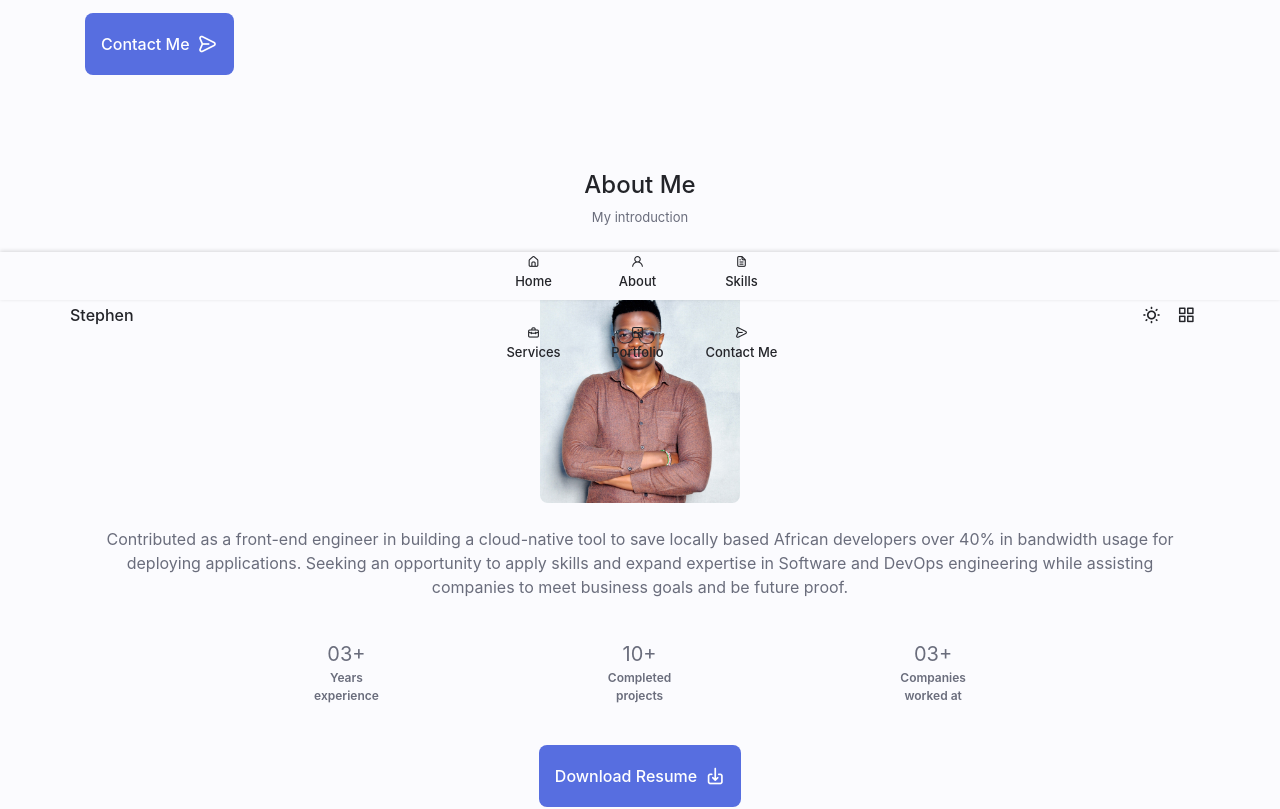
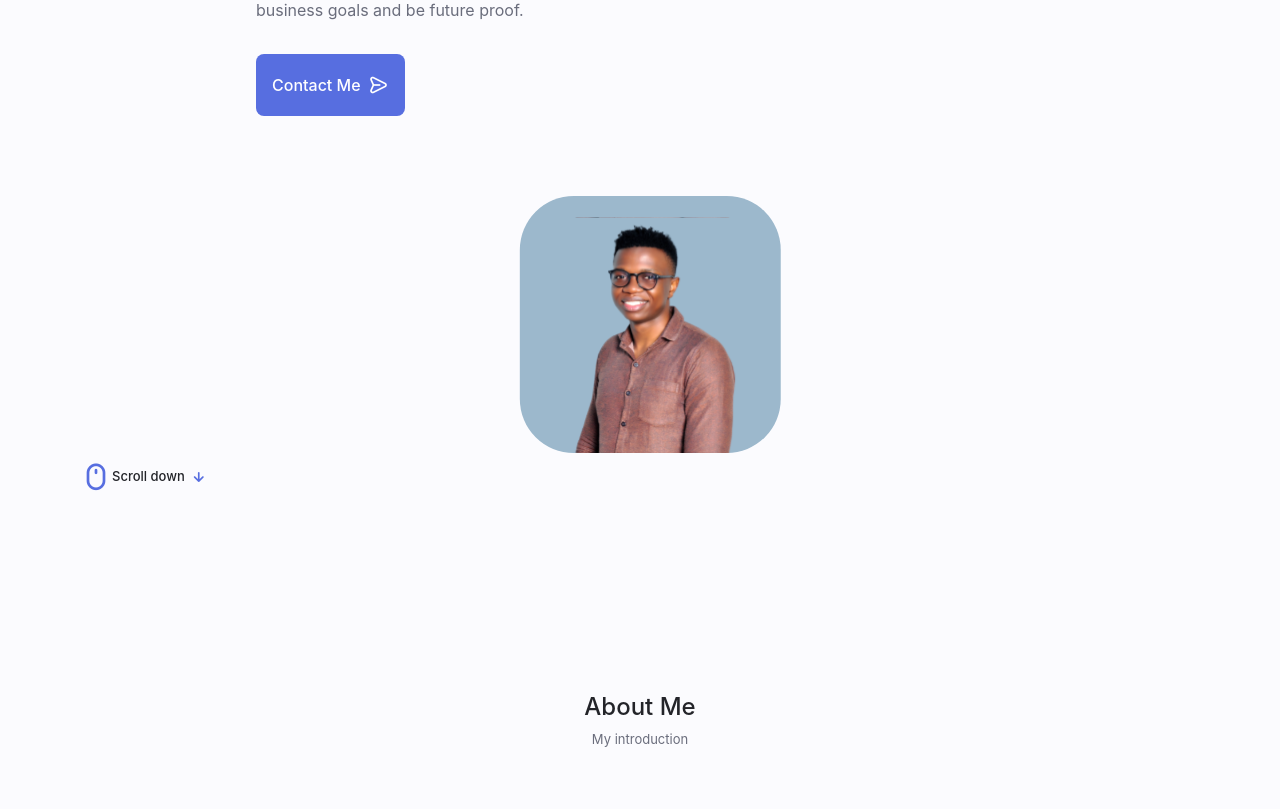
Before and after one commit to StephenAraka/portfolio, a React (Create React App) app: page / in a window 1280 px wide. Shown: the part 500-1309 px from the top of the page. Built offline with nearby package versions, Linux system fonts and the light colour scheme; some icons are missing.

Commit message:
add media queries

```diff
--- a/src/App.js
+++ b/src/App.js
@@ -18,7 +18,7 @@ function App() {
   }, [y]);
 
   return (
-    <div className={`wrapper ${isDarkTheme && 'dark-theme'}`}>
+    <div className={`wrapper${isDarkTheme ? ' dark-theme' : ''}`}>
       <Header isDark={isDarkTheme} changeTheme={() => setIsDarkTheme(!isDarkTheme)} />
       <Main />
       <Footer />
--- a/src/components/main.jsx
+++ b/src/components/main.jsx
@@ -22,7 +22,7 @@ const Main = () => {
     <main className="main">
       {/* <!--==================== HOME ====================--> */}
       <section className="home section" id="home">
-        <div className="home__container container grid">
+        <div className="home__container containerx grid">
           <div className="home__social">
             <a href="https://www.linkedin.com/in/stephen-araka" target="_blank" className="home__social-icon">
               <i className="uil uil-linkedin-alt"></i>
@@ -65,7 +65,7 @@ const Main = () => {
         <h2 className="section__title">About Me</h2>
         <span className="section__subtitle">My introduction</span>
 
-        <div className="about__container container grid">
+        <div className="about__container containerx grid">
           <img src={aboutImg} alt="about" className="about__img" />
 
           <div className="about__data">
@@ -104,7 +104,7 @@ const Main = () => {
         <h2 className="section__title">Skills</h2>
         <span className="section__subtitle">My technical level</span>
 
-        <div className="skills__container container grid">
+        <div className="skills__container containerx grid">
           <div>
 
             {/* === SKILLS 1 === */}
@@ -404,7 +404,7 @@ const Main = () => {
         <h2 className="section__title">Services</h2>
         <span className="section__subtitle">What I offer</span>
 
-        <div className="services__container container grid">
+        <div className="services__container containerx grid">
           {/* === SERVICES 1 === */}
           <div className="services__content">
             <div>
@@ -644,7 +644,7 @@ const Main = () => {
             </div>
 
             <a
-              class="carousel-control-prev"
+              class="carousel-control-prev swiper-button-prev"
               href="#carouselExampleControls"
               role="button"
               data-slide="prev"
@@ -660,7 +660,7 @@ const Main = () => {
               <span class="sr-only">Previous</span>
             </a>
             <a
-              class="carousel-control-next"
+              class="carousel-control-next swiper-button-next"
               href="#carouselExampleControls"
               role="button"
               data-slide="next"
@@ -707,7 +707,7 @@ const Main = () => {
       <section className="contact section" id="contact">
         <h2 className="section__title">Contact Me</h2>
         <span className="section__subtitle">Get In Touch</span>
-        <div className="contact__container container grid">
+        <div className="contact__container containerx grid">
           <div>
             <div className="contact__information">
               <i className="uil uil-phone contact__icon"></i>
@@ -744,6 +744,7 @@ const Main = () => {
                 <label htmlFor="" className="contact__label">Email</label>
                 <input type="email" className="contact__input" />
               </div>
+            </div>
             <div className="contact__content">
               <label htmlFor="" className="contact__label">Message</label>
               <textarea name="" id="" cols="0" rows="7" className="contact__input" />
@@ -754,7 +755,6 @@ const Main = () => {
                 Send Message <i className="uil uil-message button__icon"></i>
               </a>
             </div>
-            </div>
           </form>
         </div>
       </section>
--- a/src/index.css
+++ b/src/index.css
@@ -2,6 +2,11 @@
 @import url("https://fonts.googleapis.com/css2?family=Poppins:wght@400;500;600&display=swap");
 
 /*==================== VARIABLES CSS ====================*/
+
+
+html {
+  width: 100vw !important;
+}
 
 .wrapper {
   --header-height: 3rem;
@@ -178,7 +183,7 @@ img {
 }
 
 /*==================== LAYOUT ====================*/
-.container {
+.containerx{
   max-width: 768px;
   margin-left: var(--mb-1-5);
   margin-right: var(--mb-1-5);
@@ -1002,9 +1007,296 @@ img {
 
 /*==================== MEDIA QUERIES ====================*/
 /* For small devices */
+@media screen and (max-width: 350px) {
+  .containerx{
+    margin-left: var(--mb-1);
+    margin-right: var(--mb-1);
+  }
+
+  .nav__menu {
+    padding: 2rem .25rem 4rem;
+  }
+
+  .nav__list {
+    column-gap: 0;
+  }
+
+  .home__content {
+    grid-template-columns: .25fr 3fr;
+  }
+
+  .home__blob {
+    width: 180px;
+  }
+
+  .skills__title {
+    font-size: var(--normal-font-size);
+  }
+
+  .qualification__data {
+    gap: .5rem;
+  }
+
+  .services__container {
+    grid-template-columns: max-content;
+    justify-content: center;
+  }
+
+  .services__content {
+    padding-right: 3.5rem;
+  }
+
+  .services__modal {
+    padding: 0 .5rem;
+  }
+
+  .project__img {
+    width: 200px;
+  }
+}
 
 
 /* For medium devices */
+@media screen and (min-width: 568px) {
+  .home__content {
+    grid-template-columns: max-content 1fr 1fr;
+  }
 
+  .home__data {
+    grid-column: initial;
+  }
+
+  .home__img {
+    order: 1;
+    justify-self: center;
+  }
+
+  .about__container,
+  .skills__container,
+  .portfolio__content,
+  .project__container,
+  .contact__container,
+  .footer__container {
+    grid-template-columns: repeat(2, 1fr);
+  }
+
+  .qualification__sections {
+    display: grid;
+    grid-template-columns: .6fr;
+    justify-content: center;
+  }
+}
+
+@media screen and (min-width: 768px) {
+  .containerx{
+    margin-left: auto;
+    margin-right: auto;
+  }
+
+  body {
+    margin: 0;
+  }
+
+  .section {
+    padding: 6rem 2rem;
+  }
+
+  .section__subtitle {
+    margin-bottom: 4rem;
+  }
+
+  .header {
+    top: 0;
+    bottom: initial;
+  }
+
+  .header,
+  .main,
+  .footer__container {
+    padding: 0 1rem;
+  }
+
+  .nav {
+    height: calc(var(--header-height) + 1.5rem);
+    column-gap: 1rem;
+  }
+
+  .nav__icon,
+  .nav__close,
+  .nav__toggle {
+    display: none;
+  }
+
+  .nav__list {
+    display: flex;
+    column-gap: 2rem;
+  }
+
+  .nav__menu {
+    margin-left: auto;
+  }
+
+  .change-theme {
+    margin: 0;
+  }
+
+  .home__container {
+    row-gap: 5rem;
+  }
+
+  .home__content {
+    padding-top: 5.5rem;
+    column-gap: 2rem;
+  }
+
+  .home__blob {
+    width: 270px;
+  }
+
+  .home__scroll {
+    display: block;
+  }
+
+  .home__scroll-button {
+    margin-left: 3rem;
+  }
+
+  .about__container {
+    column-gap: 5rem;
+  }
+
+  .about__img {
+    width: 350px;
+  }
+
+  .about__description {
+    text-align: initial;
+  }
+
+  .about__info {
+    justify-content: space-between;
+  }
+
+  .about__buttons {
+    justify-content: initial;
+  }
+
+  .qualification__tabs {
+    justify-content: center;
+  }
+
+  .qualification__button {
+    margin: 0 var(--mb-1);
+  }
+
+  .qualification__sections {
+    grid-template-columns: .5fr;
+  }
+
+  .services__container {
+    grid-template-columns: repeat(3, 218px);
+    justify-content: center;
+  }
+
+  .services__icon {
+    font-size: 2rem;
+  }
+
+  .services__content {
+    padding: 6rem 0 2rem 2.5rem;
+  }
+
+  .services__modal-content {
+    width: 450px;
+  }
+
+  .portfolio__img {
+    width: 320px;
+  }
+
+  .portfolio__content {
+    align-items: center;
+  }
+
+  .project {
+    text-align: initial;
+  }
+
+  .project__bg {
+    background: none;
+  }
+
+  .project__container {
+    background-color: var(--first-color-second);
+    border-radius: 1rem;
+    padding: 3rem 2.5rem 0;
+    grid-template-columns: 1fr max-content;
+    column-gap: 3rem;
+  }
+
+  .project__data {
+    padding-top: .8rem;
+  }
+
+  .footer__container {
+    grid-template-columns: repeat(3, 1fr);
+  }
+
+  .footer__bg {
+    padding: 3rem 0 3.5rem;
+  }
+
+  .footer__links {
+    flex-direction: row;
+    column-gap: 2rem;
+  }
+
+  .footer__socials {
+    justify-self: flex-end;
+  }
+
+  .footer__copy {
+    margin-top: 4.5rem;
+  }
+}
 
 /* For large devices */
+@media screen and (min-width: 1024px) {
+  .header,
+  .main,
+  .footer__container {
+    padding: 0;
+  }
+
+  .home__blob {
+    width: 320px;
+  }
+
+  .home__social {
+    transform: translateX(-6rem);
+  }
+
+  .services__container {
+    grid-template-columns: repeat(3, 238px);
+  }
+
+  .portfolio__content {
+    column-gap: 5rem;
+  }
+
+  .swiper-button-prev {
+    left: -3.5rem;
+  }
+
+  .swiper-button-next {
+    right: -3.5rem;
+  }
+
+  .contact__form {
+    width: 460px;
+  }
+
+  .contact__inputs {
+    grid-template-columns: repeat(2, 1fr);
+  }
+}
```
Lines whose indentation alone changed are shown as unchanged.
